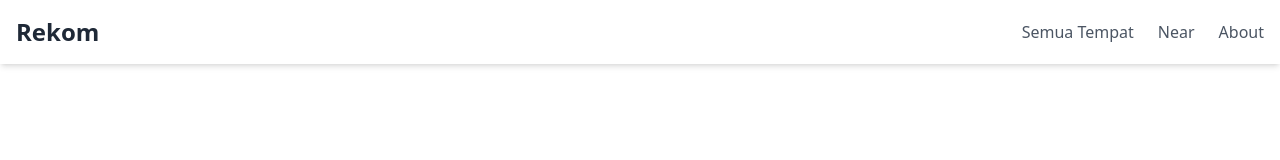
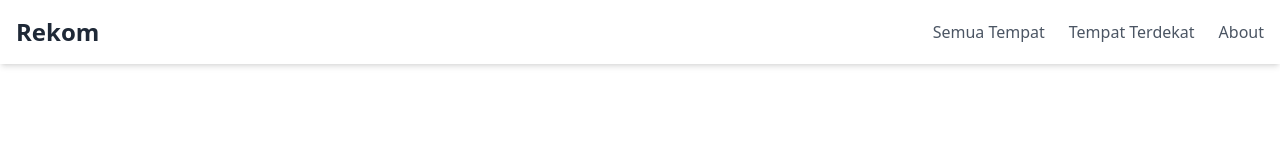
Before and after one commit to Banendra17/Rekom, a React (Create React App) app in the folder feapp/: page / in a window 1280 px wide. Shown: the top 160 px of the page. Built offline with nearby package versions, Linux system fonts and the light colour scheme.

Commit message:
Update Header

```diff
--- a/feapp/src/components/Header.jsx
+++ b/feapp/src/components/Header.jsx
@@ -56,7 +56,7 @@ const Header = () => {
             </li>
             <li>
               <Link to="/nearmap" className="text-gray-600 hover:text-blue-500 text-sm sm:text-base transition-colors duration-200 ease-in-out">
-                Near
+                Tempat Terdekat
               </Link>
             </li>
             <li>
@@ -86,7 +86,7 @@ const Header = () => {
                   className="text-gray-600 hover:text-blue-500 text-base transition-colors duration-200 ease-in-out"
                   onClick={toggleMenu}
                 >
-                  Near
+                  Tempat Terdekat
                 </Link>
               </li>
               <li>
```
